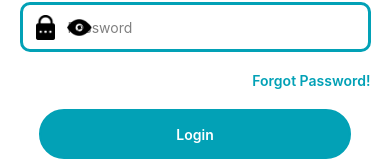
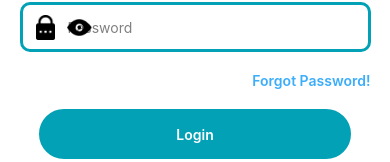
Before and after one commit to muhammadUmar123/Reviews, a React Native app: screen /Login in a window 390 px wide. Shown: the part 265-427 px from the top of the page. Built offline with nearby package versions, Linux system fonts and the light colour scheme.

Commit message:
Changes Mad
Changes Made on App , Home , Login , MakeAccount , UserDetail

```diff
--- a/App.js
+++ b/App.js
@@ -27,7 +27,6 @@ export default function App() {
           <Stack.Screen name="ForgotPassword" component={ForgotPassword} />
         </Stack.Navigator>
       </NavigationContainer>
-
     </SafeAreaView>
   );
 }
--- a/screens/ForgotPassword.js
+++ b/screens/ForgotPassword.js
@@ -21,6 +21,7 @@ const styles = StyleSheet.create({
   welcomeTxt: {
     fontSize: 25,
     fontWeight: '700',
+    color:'#000',
     marginBottom: 20
   },
   forgottxt: {
--- a/screens/Home.js
+++ b/screens/Home.js
@@ -26,9 +26,6 @@ export default function Home({ navigation }) {
                     'id': '3'
                 }
             ]
-
-
-
         })
     }
 
--- a/screens/Login.js
+++ b/screens/Login.js
@@ -35,7 +35,9 @@ const styles = StyleSheet.create({
   forgottxt: {
     textAlign: 'right',
     right: '5%',
-    color: '#02a1b6',
+    // color: '#02a1b6',
+    color: '#3badfb',
+
     fontWeight: '600'
   }
 })
--- a/screens/MakeAccount.js
+++ b/screens/MakeAccount.js
@@ -1,3 +1,4 @@
+<Text style={{ textAlign: 'center', margin: 20, marginBottom: 40 }}>Lorem ipsum dolor sit amet, consectetur adipiscing elit. Fusce a rhoncus arcu. Cras ante lectus, sagittis sit amet tortor eu, vestibulum consequat sem. Vivamus porttitor magna nec augue varius sodales.</Text>
 import React, { Component } from 'react';
 import { View, StyleSheet, Text, Image, TouchableOpacity, ScrollView } from 'react-native';
 import ButtonComponent from '../components/ButtonComponent';
@@ -9,6 +10,7 @@ export default function MakeAccount ({navigation}){
                 <Image source={require('../assets/createaccount.png')} style={{ width: 200, height: 200, resizeMode: 'contain', alignSelf: 'center' }} />
                 <Text style={{ fontSize: 25, textAlign: 'center', fontWeight: '700' }}>Reviews</Text>
                 <Text style={{ textAlign: 'center', margin: 20, marginBottom: 40 }}>Lorem ipsum dolor sit amet, consectetur adipiscing elit. Fusce a rhoncus arcu. Cras ante lectus, sagittis sit amet tortor eu, vestibulum consequat sem. Vivamus porttitor magna nec augue varius sodales.</Text>
+
                 <ButtonComponent page='Login' action={(act)=>navigation.navigate(act)} btnstyle={''} btntext={'Login'} btntxtstyle={{ color: '#fff' }} />
                 <ButtonComponent page='Signup' action={(act)=>navigation.navigate(act)} btnstyle={{ backgroundColor: '#fff' }}  btntext={'Signup'} />
             </ScrollView>
--- a/screens/UserDetail.js
+++ b/screens/UserDetail.js
@@ -21,7 +21,7 @@ export default function UserDetail({ route }) {
                 </View>
             </View>
             <View style={{ height: 70 }} />
-            <View style={{ alignSelf: 'center', }}>
+            <View style={{ alignSelf: 'center' }}>
                 <Text style={styles.nameStyle}>{route.params.name}</Text>
                 <StaticRating onPress={(i) => { }} totalStatr={Array.from(Array(5).keys())} colorStar={route.params.rating} />
                 <Text style={styles.rating}>{route.params.rating} stars</Text>
@@ -51,7 +51,6 @@ export default function UserDetail({ route }) {
                     transparent={true}
                     visible={modalVisible}
                     onRequestClose={() => {
-
                         setModalVisible(!modalVisible);
                     }}
                 >
@@ -66,12 +65,11 @@ export default function UserDetail({ route }) {
                             <View style={{ width: '100%', marginTop: 10 }}>
                                 <Text style={{ fontSize: 12, fontWeight: '400', marginLeft: 10 }}>Your Reivew</Text>
                                 <View style={styles.txtContainer}>
-
                                     <TextInput style={{ margin: 10, flex: 1 }} multiline={true} placeholder='Enter Your Review' />
-
                                 </View>
                             </View>
                         </View>
+                        <ButtonComponent page='' action={(act) => navigation.replace(act)} btnstyle={''} btntext={'Add Review'} btntxtstyle={{ color: '#fff' }} />
                         <ButtonComponent page='' action={(act) => navigation.replace(act)} btnstyle={''} btntext={'Add Review'} btntxtstyle={{ color: '#fff' }} />
 
                     </TouchableOpacity>
```
